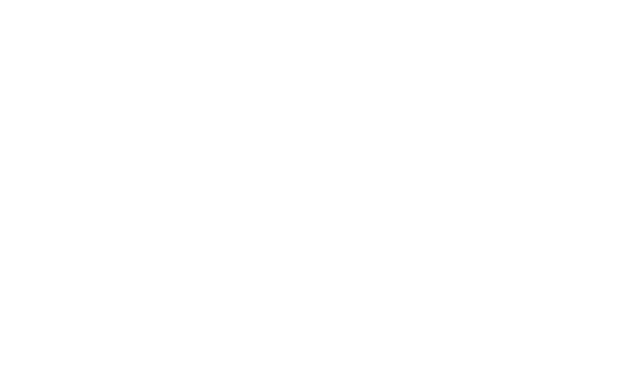
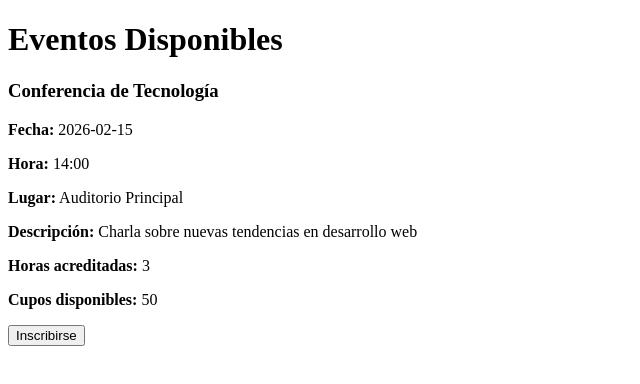
Before and after one commit to diego-c05/Proyecto_Tecnologias, an Angular app: page /eventos/vereventos in a window 1280 px wide. Before the commit this address led to /. Shown: the top 384 px of the page, without its empty margins (0-640 px from the left). Built offline with nearby package versions, Linux system fonts and the light colour scheme.

Commit message:
Agregada página Verevento en eventos - Sonia

```diff
--- a/src/app/app.routes.ts
+++ b/src/app/app.routes.ts
@@ -1,4 +1,5 @@
 import { Routes } from '@angular/router';
+import { Vereventos} from './paginas/eventos/vereventos/vereventos';
 import { ReporteEventos } from './paginas/admin/reporte-eventos/reporte-eventos';
 import { ReporteHoras } from './paginas/admin/reporte-horas/reporte-horas';
 
@@ -9,4 +10,6 @@
   { path: 'admin/reporte-eventos', component: ReporteEventos },
   { path: 'admin/reporte-horas', component: ReporteHoras },
 
+  { path: 'eventos/vereventos', component: Vereventos},
+
 ];
--- /dev/null
+++ b/src/app/paginas/eventos/vereventos/vereventos.html
@@ -0,0 +1,16 @@
+<div class="container">
+  <h1>Eventos Disponibles</h1>
+
+  <div class="eventos-grid">
+    <div class="evento-card" *ngFor="let evento of eventos">
+      <h3>{{ evento.nombre }}</h3>
+      <p><strong>Fecha:</strong> {{ evento.fecha }}</p>
+      <p><strong>Hora:</strong> {{ evento.hora }}</p>
+      <p><strong>Lugar:</strong> {{ evento.lugar }}</p>
+      <p><strong>Descripción:</strong> {{ evento.descripcion }}</p>
+      <p><strong>Horas acreditadas:</strong> {{ evento.horasAcreditadas }}</p>
+      <p><strong>Cupos disponibles:</strong> {{ evento.cuposDisponibles }}</p>
+      <button class="btn-inscribir">Inscribirse</button>
+    </div>
+  </div>
+</div>
--- /dev/null
+++ b/src/app/paginas/eventos/vereventos/vereventos.ts
@@ -0,0 +1,27 @@
+import { Component } from '@angular/core';
+import { CommonModule } from '@angular/common';
+
+
+@Component({
+  selector: 'app-vereventos',
+  standalone: true,
+  imports: [CommonModule],
+  templateUrl: './vereventos.html',
+  styleUrl: './vereventos.css',
+})
+
+export class Vereventos {
+eventos = [
+    {
+      id: 1,
+      nombre: 'Conferencia de Tecnología',
+      fecha: '2026-02-15',
+      hora: '14:00',
+      lugar: 'Auditorio Principal',
+      descripcion: 'Charla sobre nuevas tendencias en desarrollo web',
+      horasAcreditadas: 3,
+      cuposDisponibles: 50
+    },
+    // Más eventos de ejemplo...
+  ];
+}
```
Also changed, not shown: src/app/paginas/eventos/vereventos/vereventos.css (added), 2 other files (tests, documents, lock files or other folders).
